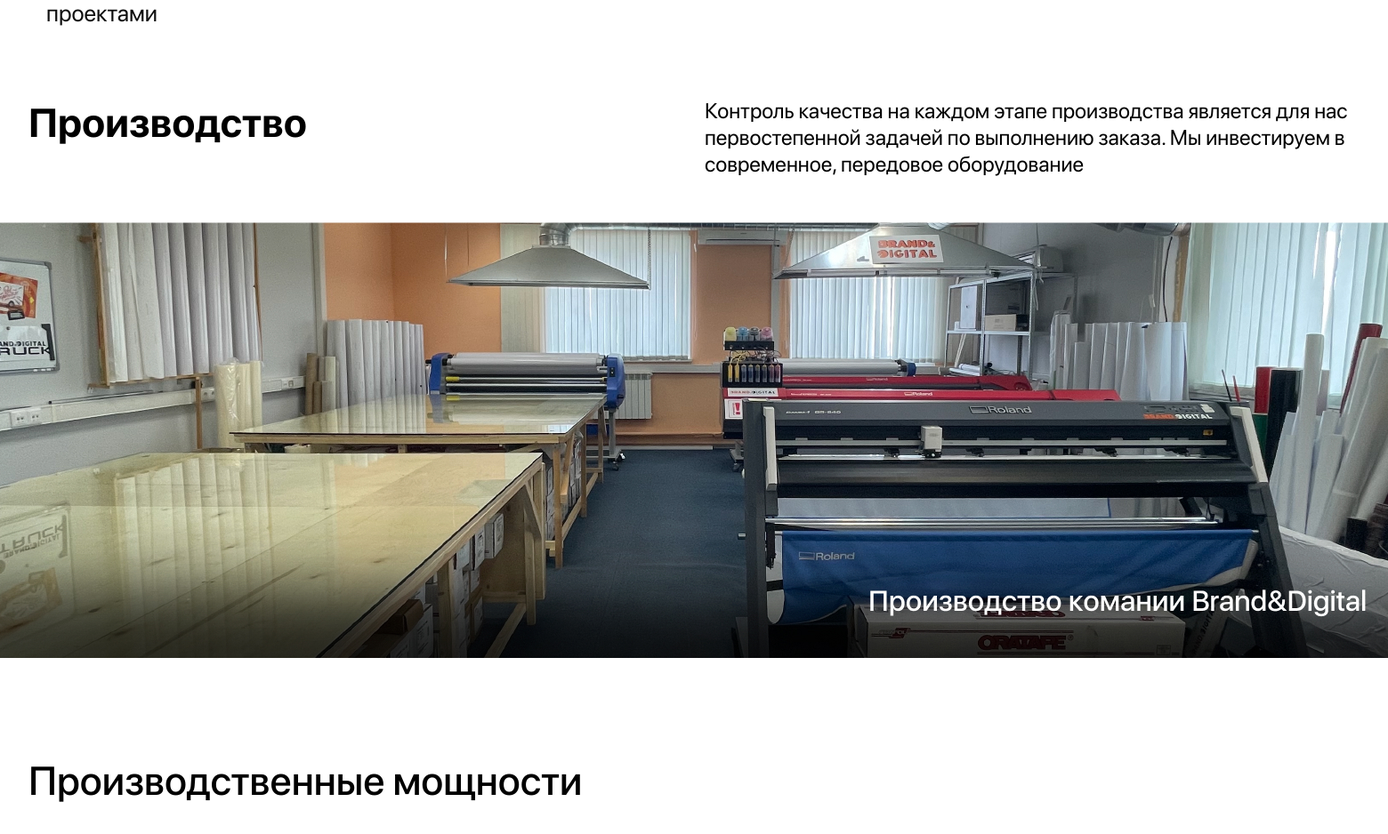
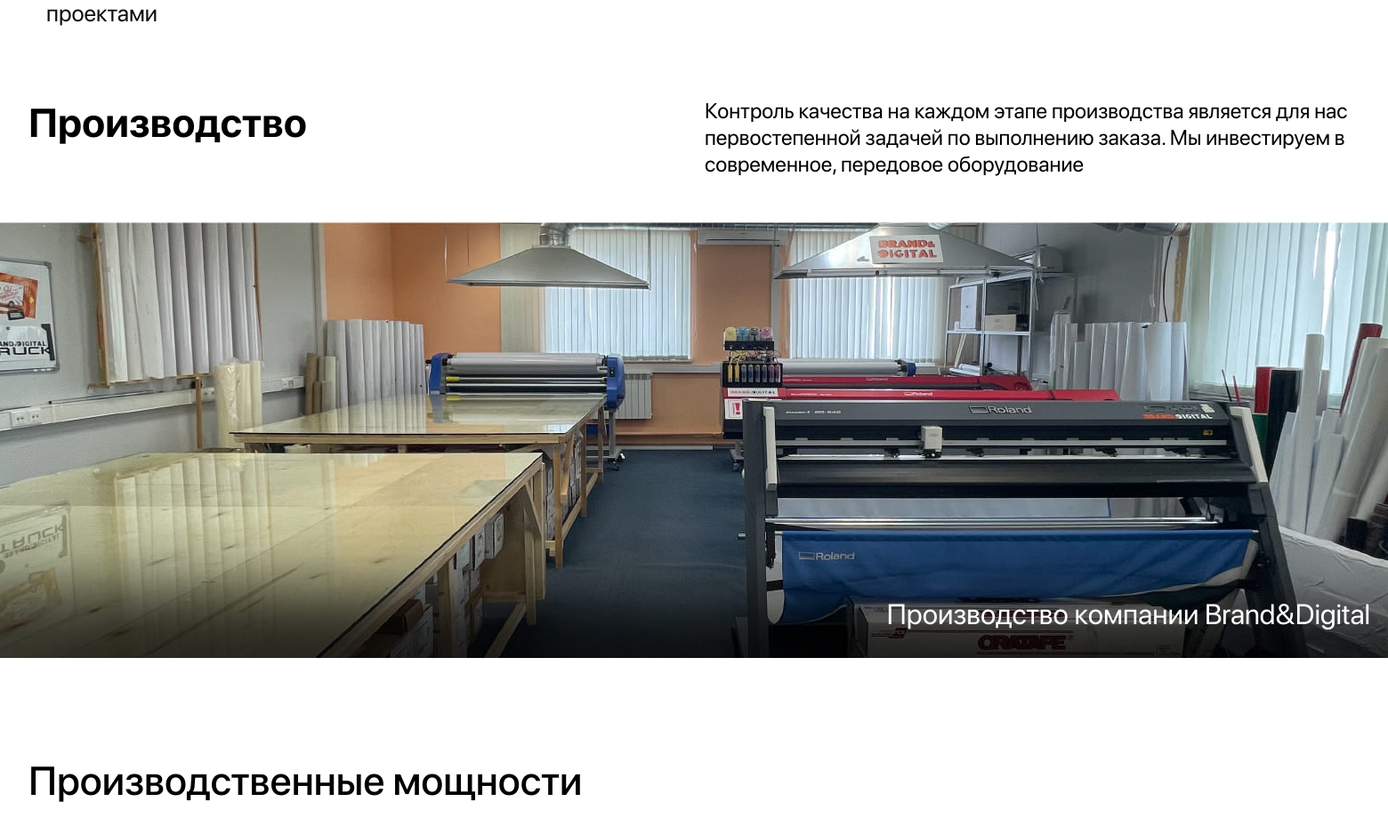
Before and after one commit to acr0matic/brand-digital, a PHP site: page /process-manufacturing.php in a window 1560 px wide. Shown: the part 611-1549 px from the top of the page at 89% size. Run offline with PHP 8.4, Linux system fonts and the light colour scheme; style sheets or scripts are compiled from the project's sources.

Commit message:
feat: правки 14.09.21

```diff
--- a/src/index.php
+++ b/src/index.php
@@ -97,7 +97,7 @@
 
                       <div class="hero__mobile hero-mobile">
                         <span class="hero-mobile__text">Сделаем ваш <br> бизнес ярче</span>
-                        <img class="hero-mobile__icon" src="img/page/main/hero/icons/mobile/default.svg" alt="">
+                        <img class="hero-mobile__icon hero-mobile__icon--large" src="img/page/main/hero/icons/mobile/default.svg" alt="">
                       </div>
                       <!-- /.hero__mobile -->
                     </div>
--- a/src/process-manufacturing.php
+++ b/src/process-manufacturing.php
@@ -110,6 +110,10 @@
 
     <div class="process__banner">
       <img class="cms-image" src="img/page/process/manufacturing/banner.jpg" alt="">
+      <div class="container position-relative">
+        <span class="process__banner-text">Производство компании Brand&Digital</span>
+      </div>
+      <!-- /.container -->
     </div>
     <!-- /.process__banner -->
 
--- a/src/scss/layout/block/section/_confidence.scss
+++ b/src/scss/layout/block/section/_confidence.scss
@@ -28,7 +28,7 @@
     align-items: center;
 
     padding-top: 20px;
-    padding-bottom: 20px;
+    padding-bottom: 30px;
 
     background: $palette-white;
 
@@ -107,7 +107,7 @@
 
   &__bg {
     position: absolute;
-    top: 50%;
+    top: 55%;
     left: 0;
 
     transform: translateY(-40%);
--- a/src/scss/layout/block/section/_textblock.scss
+++ b/src/scss/layout/block/section/_textblock.scss
@@ -167,7 +167,7 @@
     }
 
     @include breakpoint($breakpoint-mobile--large) {
-      font-size: 14px;
+      font-size: 16px;
     }
   }
 
--- a/src/scss/layout/block/section/portfolio/_portfolio.scss
+++ b/src/scss/layout/block/section/portfolio/_portfolio.scss
@@ -1,4 +1,6 @@
 #portfolio--block {
+  overflow: hidden;
+
   @include breakpoint($breakpoint-mobile--large) {
     margin-top: -65px;
     padding-top: 95px;
--- a/src/scss/layout/common/_sidemenu.scss
+++ b/src/scss/layout/common/_sidemenu.scss
@@ -60,7 +60,7 @@
     padding: 45px 50px 60px 65px;
 
     @include breakpoint($breakpoint-laptop--medium) {
-      padding: 35px 50px 30px 65px;
+      padding: 35px 30px 30px 65px;
     }
   }
 
@@ -187,12 +187,21 @@
     text-align: right;
 
     clip-path: polygon(50% 0, 100% 0%, 100% 100%, 25% 100%);
+
+    @include breakpoint($breakpoint-laptop--medium) {
+      max-height: 90px;
+      padding: 12px 15px;
+    }
   }
 
   &__city {
     font-size: 20px;
     color: $text-white;
 
+    @include breakpoint($breakpoint-laptop--medium) {
+      font-size: 18px;
+    }
+
     &:not(:last-child) {
       margin-bottom: 5px;
     }
--- a/src/scss/layout/pages/blog/_blog-hero.scss
+++ b/src/scss/layout/pages/blog/_blog-hero.scss
@@ -43,6 +43,14 @@
   width: 50%;
   color: $text-white;
 
+  @include breakpoint($breakpoint-tablet--large) {
+    width: 65%;
+  }
+
+  @include breakpoint($breakpoint-tablet) {
+    width: 100%;
+  }
+
   &__title {
     display: -webkit-box;
     -webkit-line-clamp: 2;
--- a/src/scss/layout/pages/blog/blog/_blog-filters.scss
+++ b/src/scss/layout/pages/blog/blog/_blog-filters.scss
@@ -39,6 +39,14 @@
 
     @include breakpoint($breakpoint-tablet--large) {
       font-size: 24px;
+    }
+
+    @include breakpoint($breakpoint-tablet) {
+      font-size: 18px;
+    }
+
+    @include breakpoint($breakpoint-mobile--large) {
+      font-size: 16px;
     }
   }
 
--- a/src/scss/layout/pages/blog/blog/_blog.scss
+++ b/src/scss/layout/pages/blog/blog/_blog.scss
@@ -7,6 +7,7 @@
     margin-bottom: 30px;
 
     @include breakpoint($breakpoint-mobile--large) {
+      margin-bottom: 20px;
       text-align: left;
     }
   }
--- a/src/scss/layout/pages/main/hero/_hero-mobile.scss
+++ b/src/scss/layout/pages/main/hero/_hero-mobile.scss
@@ -28,5 +28,17 @@
     @include breakpoint($breakpoint-mobile) {
       width: 70px;
     }
+
+    &--large {
+      width: 120px;
+
+      @include breakpoint($breakpoint-mobile--medium) {
+        width: 100px;
+      }
+
+      @include breakpoint($breakpoint-mobile) {
+        width: 80px;
+      }
+    }
   }
 }
--- a/src/scss/layout/pages/process/_heading.scss
+++ b/src/scss/layout/pages/process/_heading.scss
@@ -24,7 +24,7 @@
 
   &__text {
     @include breakpoint($breakpoint-mobile--large) {
-      font-size: 14px;
+      font-size: 16px;
     }
   }
 }
--- a/src/scss/layout/pages/process/_hero.scss
+++ b/src/scss/layout/pages/process/_hero.scss
@@ -1,6 +1,9 @@
+#process-hero {
+  overflow: hidden;
+}
+
 .process-hero {
   position: relative;
-
   margin-bottom: 230px;
 
   background-color: $palette-black;
--- a/src/scss/layout/pages/process/_process.scss
+++ b/src/scss/layout/pages/process/_process.scss
@@ -24,5 +24,24 @@
       height: 200px;
       margin-bottom: 30px;
     }
+
+    &-text {
+      position: absolute;
+      right: 0;
+      bottom: 30px;
+
+      color: $text-white;
+      font-size: 32px;
+
+      @include breakpoint($breakpoint-tablet--large) {
+        font-size: 24px;
+      }
+
+      @include breakpoint($breakpoint-mobile--large) {
+        right: 10px;
+        bottom: 15px;
+        font-size: 18px;
+      }
+    }
   }
 }
```
Also changed, not shown: src/img/page/process/manufacturing/banner.jpg.
